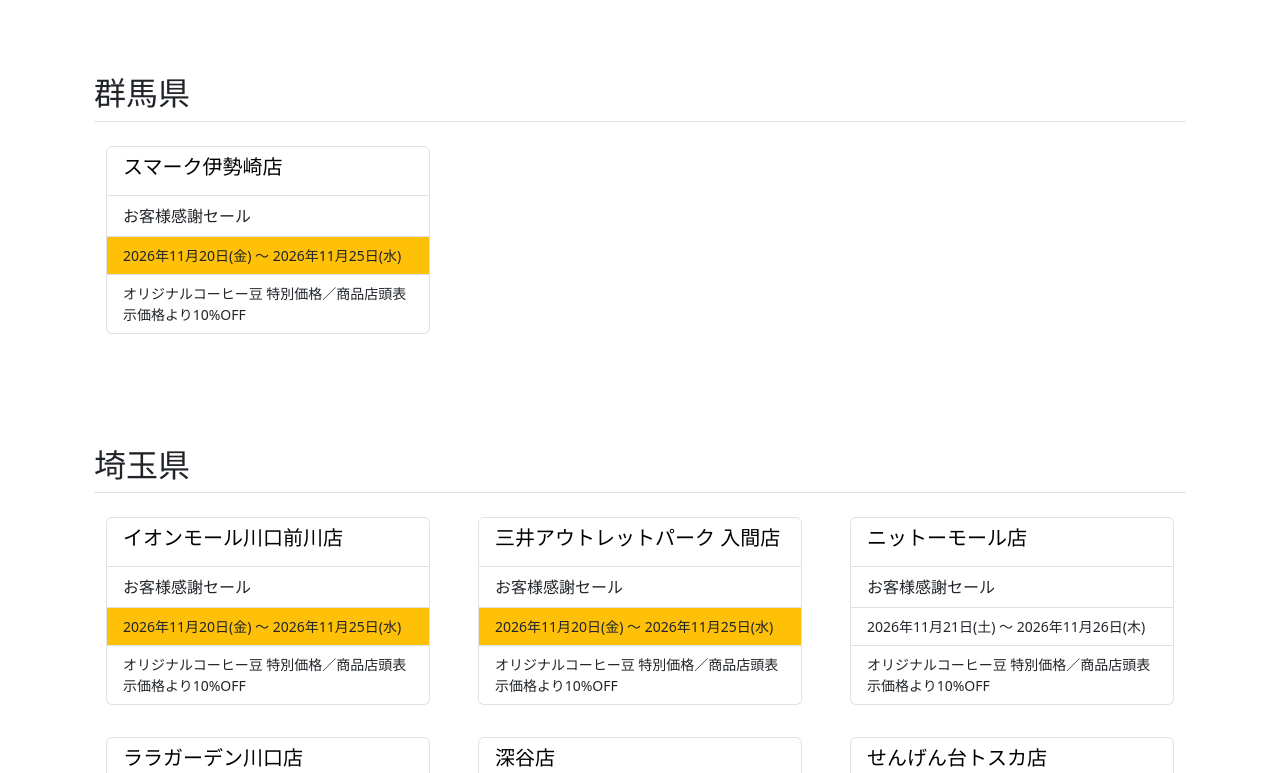
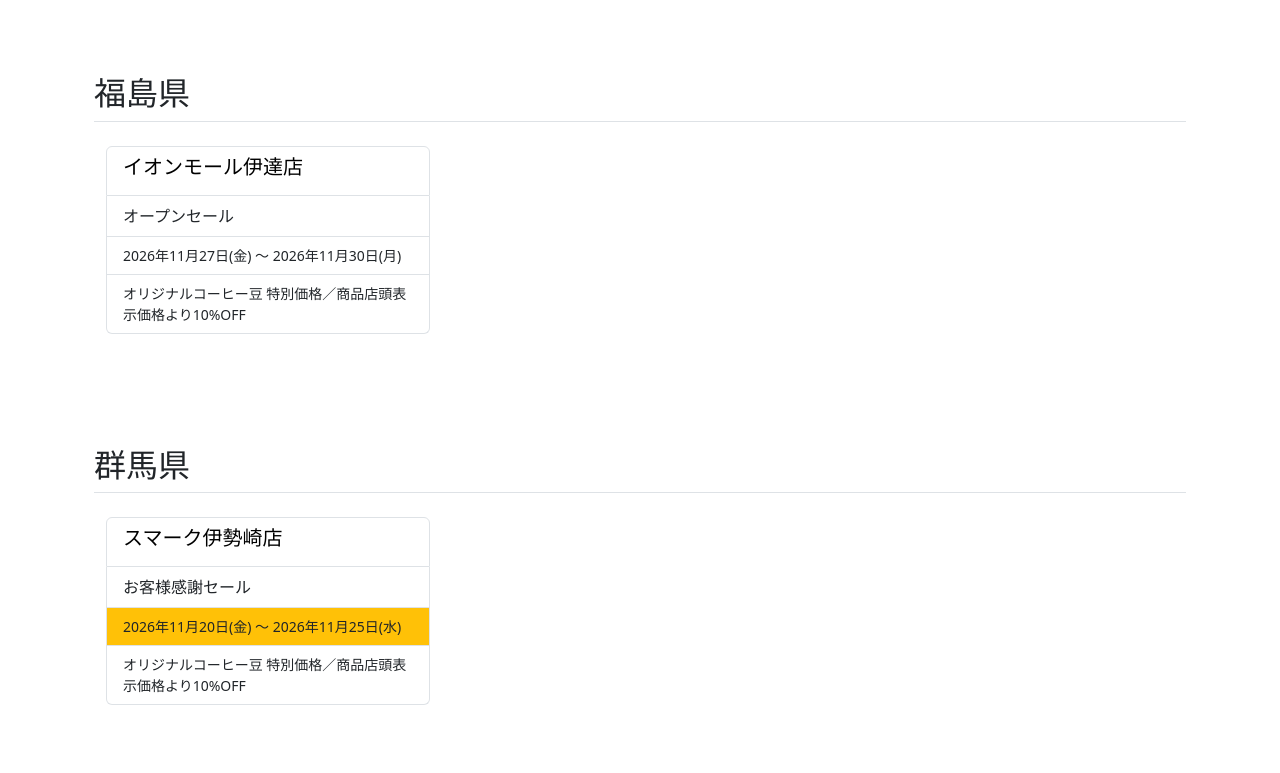
Before and after one commit to hamukazu/kaldi_sale_info, a plain HTML site: page index.html in a window 1280 px wide. Shown: the part 1540-2313 px from the top of the page. Drawn offline with nearby package versions, Linux system fonts and the light colour scheme.

Commit message:
auto commit

```diff
--- a/index.html
+++ b/index.html
@@ -9,7 +9,7 @@
 <body>
   <div class="jumbotron text-center py-5">
     <h1>カルディセール情報</h1>
-    <p>2026-11-20 09:09:00更新</p>
+    <p>2026-11-21 09:09:00更新</p>
   </div>
   <div class="container">
     <p>毎朝9時頃に自動で更新します。</p>
@@ -20,7 +20,7 @@
   <div class="container">
 
     <div class="row">
-      <div class="col-sm-1 py-1 small"><a href="#Hokkaido">北海道</a></div><div class="col-sm-1 py-1 small">青森県</div><div class="col-sm-1 py-1 small">岩手県</div><div class="col-sm-1 py-1 small">宮城県</div><div class="col-sm-1 py-1 small"><a href="#Akita">秋田県</a></div><div class="col-sm-1 py-1 small"><a href="#Yamagata">山形県</a></div><div class="col-sm-1 py-1 small">福島県</div><div class="col-sm-1 py-1 small">茨城県</div><div class="col-sm-1 py-1 small">栃木県</div><div class="col-sm-1 py-1 small"><a href="#Gumma">群馬県</a></div><div class="col-sm-1 py-1 small"><a href="#Saitama">埼玉県</a></div><div class="col-sm-1 py-1 small"><a href="#Chiba">千葉県</a></div>
+      <div class="col-sm-1 py-1 small"><a href="#Hokkaido">北海道</a></div><div class="col-sm-1 py-1 small">青森県</div><div class="col-sm-1 py-1 small">岩手県</div><div class="col-sm-1 py-1 small">宮城県</div><div class="col-sm-1 py-1 small"><a href="#Akita">秋田県</a></div><div class="col-sm-1 py-1 small"><a href="#Yamagata">山形県</a></div><div class="col-sm-1 py-1 small"><a href="#Fukushima">福島県</a></div><div class="col-sm-1 py-1 small">茨城県</div><div class="col-sm-1 py-1 small">栃木県</div><div class="col-sm-1 py-1 small"><a href="#Gumma">群馬県</a></div><div class="col-sm-1 py-1 small"><a href="#Saitama">埼玉県</a></div><div class="col-sm-1 py-1 small"><a href="#Chiba">千葉県</a></div>
     </div>
 
     <div class="row">
@@ -81,6 +81,20 @@
       </div>
     </div>
   </div><div class="container px-4 py-5">
+    <h2 class="pb-2 border-bottom" id="Fukushima">福島県</h2>
+    <div class="row row-cols-1 row-cols-lg-3">
+      <div class="col d-flex align-items-start">
+        <div class="container py-3">
+          <ul class="list-group">
+            <li class="list-group-item"><h5 class="fs-5 text-body-emphasis">イオンモール伊達店</h5></li>
+            <li class="list-group-item">オープンセール</li>
+            <li class="list-group-item small">2026年11月27日(金) ～ 2026年11月30日(月)</li>
+            <li class="list-group-item small">オリジナルコーヒー豆 特別価格／商品店頭表示価格より10%OFF</li>
+          </ul>
+        </div>
+      </div>
+    </div>
+  </div><div class="container px-4 py-5">
     <h2 class="pb-2 border-bottom" id="Gumma">群馬県</h2>
     <div class="row row-cols-1 row-cols-lg-3">
       <div class="col d-flex align-items-start">
@@ -120,7 +134,7 @@
           <ul class="list-group">
             <li class="list-group-item"><h5 class="fs-5 text-body-emphasis">ニットーモール店</h5></li>
             <li class="list-group-item">お客様感謝セール</li>
-            <li class="list-group-item small">2026年11月21日(土) ～ 2026年11月26日(木)</li>
+            <li class="list-group-item small bg-warning">2026年11月21日(土) ～ 2026年11月26日(木)</li>
             <li class="list-group-item small">オリジナルコーヒー豆 特別価格／商品店頭表示価格より10%OFF</li>
           </ul>
         </div>
```
